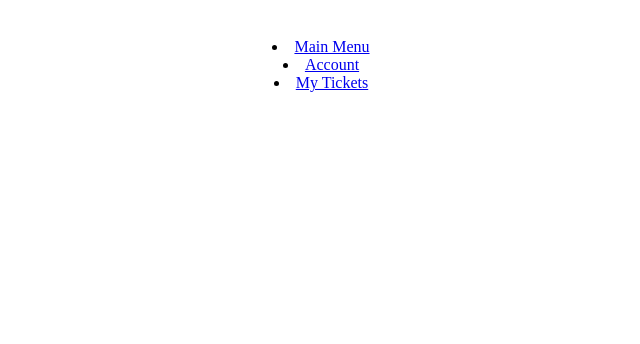
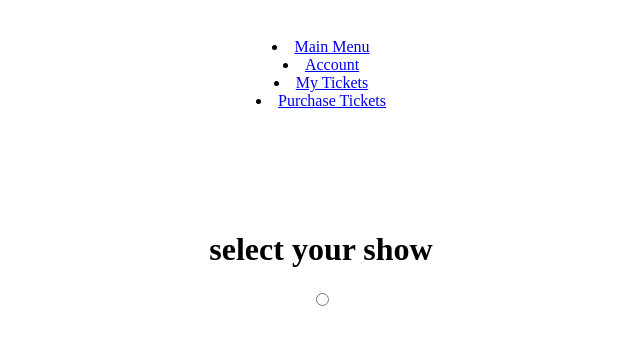
Before and after one commit to wayland-i/ticketruler-project, a React (Create React App) app in the folder frontend/: page /PurchaseTickets in a window 1280 px wide. Shown: the top 344 px of the page, without its empty margins (319-959 px from the left). Built offline with nearby package versions, Linux system fonts and the light colour scheme; no server answers.

Commit message:
purchase ticket component

```diff
--- a/frontend/src/App.js
+++ b/frontend/src/App.js
@@ -6,6 +6,7 @@ import Navbar from './Navbar';
 import AccountInfo from "./AccountInfo";
 import MyTickets from "./MyTickets";
 import HomePage from "./HomePage";
+import PurchaseTickets from "./PurchaseTickets";
 
 
 function App() {
@@ -49,6 +50,7 @@ function App() {
         <Navbar />
         <Routes>
           <Route path='/' exact element={<HomePage shows={filtered} setSearchString={setSearchString} />} />
+          <Route path='/PurchaseTickets' element={<PurchaseTickets/>} />
           <Route path='/AccountInfo' element={<AccountInfo/>} />
           <Route path='/MyTickets' element={<MyTickets user={user}/>} />
         </Routes>
--- a/frontend/src/Card.js
+++ b/frontend/src/Card.js
@@ -8,6 +8,7 @@ function Card({show}) {
             {show.musician} <br></br>
             {show.tickets_left} <br></br>
             <img alt="Musician" style={{ width: "15rem" }} src={show.image_url}></img>
+            <button>Purchase Tickets</button>
         </div>
     )
 }
--- a/frontend/src/Navbar.js
+++ b/frontend/src/Navbar.js
@@ -13,6 +13,9 @@ function Navbar() {
             <li>
                 <Link to="/MyTickets">My Tickets</Link>
             </li>
+            <li>
+                <Link to="/PurchaseTickets">Purchase Tickets</Link>
+            </li>
         </div>
     );
 }
--- /dev/null
+++ b/frontend/src/PurchaseTickets.js
@@ -0,0 +1,19 @@
+import React from "react";
+
+
+function PurchaseTickets() {
+
+    return(
+        <div>
+            <div>
+                <h1>select your show</h1>
+                <input type={"radio"}></input>
+
+            </div>
+        </div>
+    )
+
+}
+
+
+export default PurchaseTickets
```
